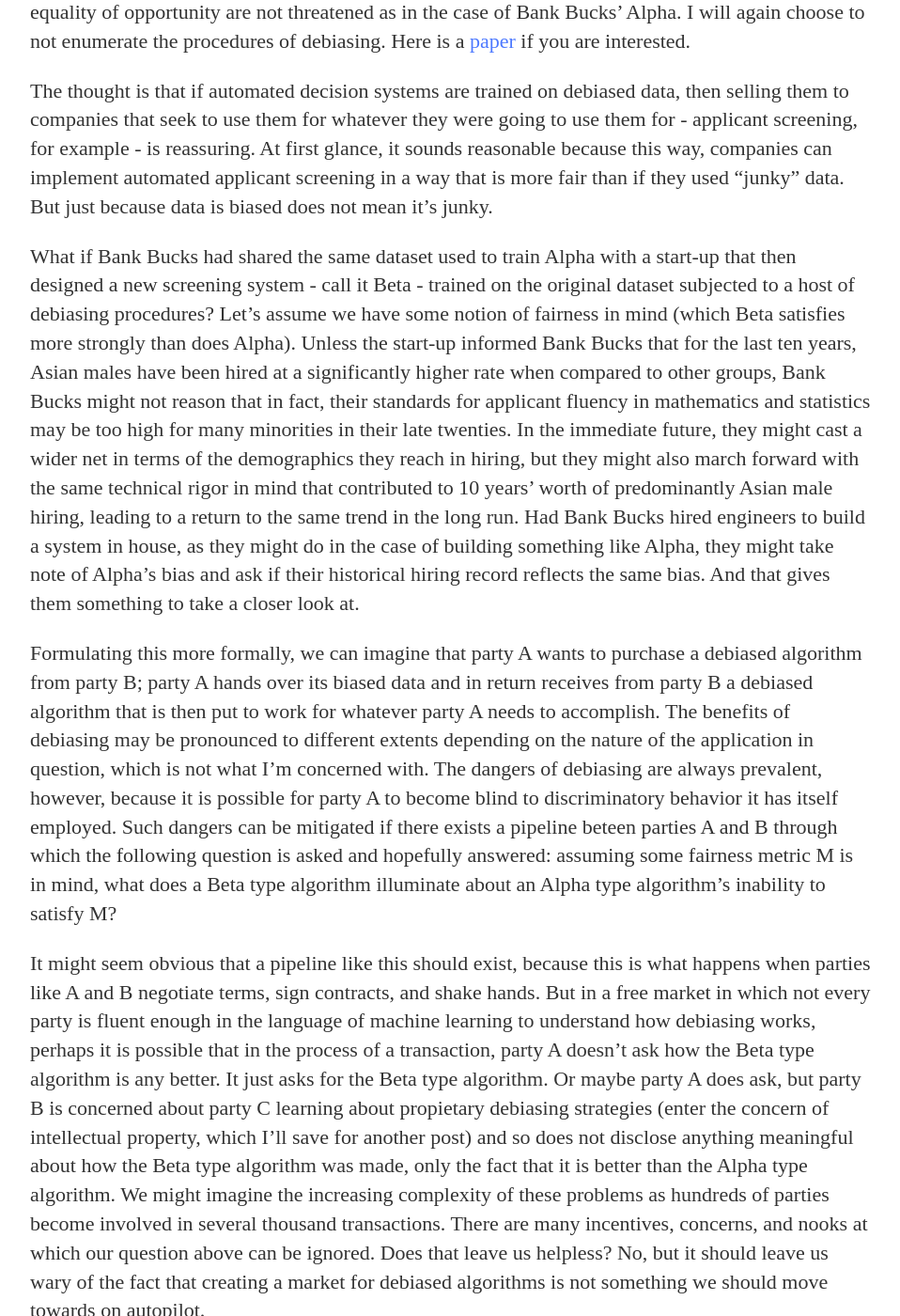
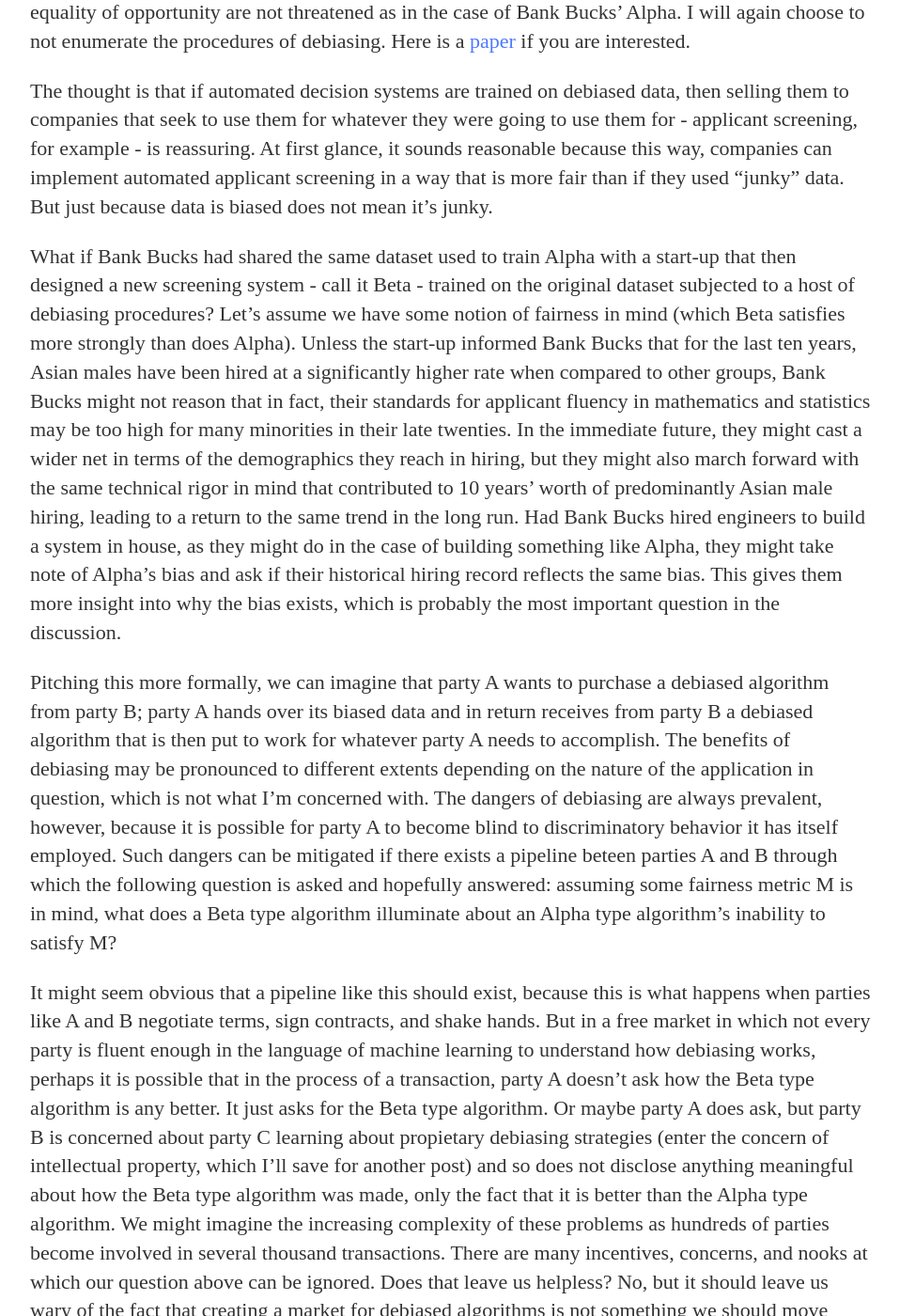
Before and after one commit to acontrac/acontrac.github.io, a Jekyll site: the page built from _posts/2020-07-22-An-Argument-Against-Debiasing-on-Autopilot-Mode.md, in a window 1280 px wide and 1400 px high, scrolled down 926 px. Shown: the whole window at 94% size, without its empty margins (160-1118 px from the left). Built offline with Jekyll 4.4.1, drawn with Linux system fonts in a browser that asks for light colours.

Commit message:
Update 2020-07-22-An-Argument-Against-Debiasing-on-Autopilot-Mode.md

```diff
--- a/_posts/2020-07-22-An-Argument-Against-Debiasing-on-Autopilot-Mode.md
+++ b/_posts/2020-07-22-An-Argument-Against-Debiasing-on-Autopilot-Mode.md
@@ -14,9 +14,9 @@
 
 The thought is that if automated decision systems are trained on debiased data, then selling them to companies that seek to use them for whatever they were going to use them for - applicant screening, for example - is reassuring. At first glance, it sounds reasonable because this way, companies can implement automated applicant  screening in a way that is more fair than if they used "junky" data. But just because data is biased does not mean it's junky.
 
-What if Bank Bucks had shared the same dataset used to train Alpha with a start-up that then designed a new screening system - call it Beta - trained on the original dataset subjected to a host of debiasing procedures? Let's assume we have some notion of fairness in mind (which Beta satisfies more strongly than does Alpha). Unless the start-up informed Bank Bucks that for the last ten years, Asian males have been hired at a significantly higher rate when compared to other groups, Bank Bucks might not reason that in fact, their standards for applicant fluency in mathematics and statistics may be too high for many minorities in their late twenties. In the immediate future, they might cast a wider net in terms of the demographics they reach in hiring, but they might also march forward with the same technical rigor in mind that contributed to 10 years' worth of predominantly Asian male hiring, leading to a return to the same trend in the long run. Had Bank Bucks hired engineers to build a system in house, as they might do in the case of building something like Alpha, they might take note of Alpha's bias and ask if their historical hiring record reflects the same bias. And that gives them something to take a closer look at.
+What if Bank Bucks had shared the same dataset used to train Alpha with a start-up that then designed a new screening system - call it Beta - trained on the original dataset subjected to a host of debiasing procedures? Let's assume we have some notion of fairness in mind (which Beta satisfies more strongly than does Alpha). Unless the start-up informed Bank Bucks that for the last ten years, Asian males have been hired at a significantly higher rate when compared to other groups, Bank Bucks might not reason that in fact, their standards for applicant fluency in mathematics and statistics may be too high for many minorities in their late twenties. In the immediate future, they might cast a wider net in terms of the demographics they reach in hiring, but they might also march forward with the same technical rigor in mind that contributed to 10 years' worth of predominantly Asian male hiring, leading to a return to the same trend in the long run. Had Bank Bucks hired engineers to build a system in house, as they might do in the case of building something like Alpha, they might take note of Alpha's bias and ask if their historical hiring record reflects the same bias. This gives them more insight into why the bias exists, which is probably the most important question in the discussion.
 
-Formulating this more formally, we can imagine that party A wants to purchase a debiased algorithm from party B; party A hands over its biased data and in return receives from party B a debiased algorithm that is then put to work for whatever party A needs to accomplish. The benefits of debiasing may be pronounced to different extents depending on the nature of the application in question, which is not what I'm concerned with. The dangers of debiasing are always prevalent, however, because it is possible for party A to become blind to discriminatory behavior it has itself employed. Such dangers can be mitigated if there exists a pipeline beteen parties A and B through which the following question is asked and hopefully answered: assuming some fairness metric M is in mind, what does a Beta type algorithm illuminate about an Alpha type algorithm's inability to satisfy M?
+Pitching this more formally, we can imagine that party A wants to purchase a debiased algorithm from party B; party A hands over its biased data and in return receives from party B a debiased algorithm that is then put to work for whatever party A needs to accomplish. The benefits of debiasing may be pronounced to different extents depending on the nature of the application in question, which is not what I'm concerned with. The dangers of debiasing are always prevalent, however, because it is possible for party A to become blind to discriminatory behavior it has itself employed. Such dangers can be mitigated if there exists a pipeline beteen parties A and B through which the following question is asked and hopefully answered: assuming some fairness metric M is in mind, what does a Beta type algorithm illuminate about an Alpha type algorithm's inability to satisfy M?
 
 It might seem obvious that a pipeline like this should exist, because this is what happens when parties like A and B negotiate terms, sign contracts, and shake hands. But in a free market in which not every party is fluent enough in the language of machine learning to understand how debiasing works, perhaps it is possible that in the process of a transaction, party A doesn't ask how the Beta type algorithm is any better. It just asks for the Beta type algorithm. Or maybe party A does ask, but party B is concerned about party C learning about propietary debiasing strategies (enter the concern of intellectual property, which I'll save for another post) and so does not disclose anything meaningful about how the Beta type algorithm was made, only the fact that it is better than the Alpha type algorithm. We might imagine the increasing complexity of these problems as hundreds of parties become involved in several thousand transactions. There are many incentives, concerns, and nooks at which our question above can be ignored. Does that leave us helpless? No, but it should leave us wary of the fact that creating a market for debiased algorithms is not something we should move towards on autopilot.
 
```
